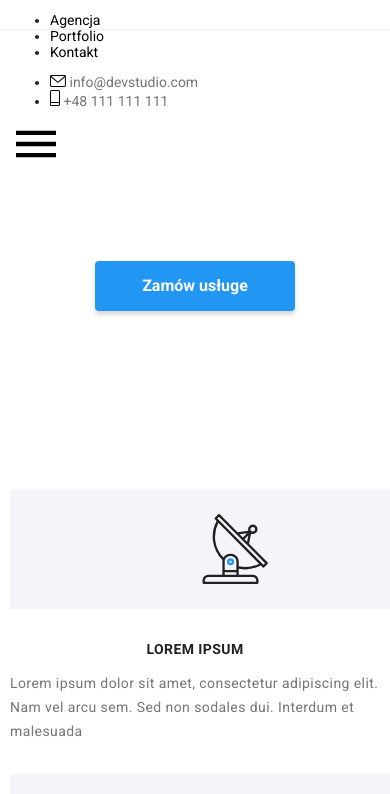
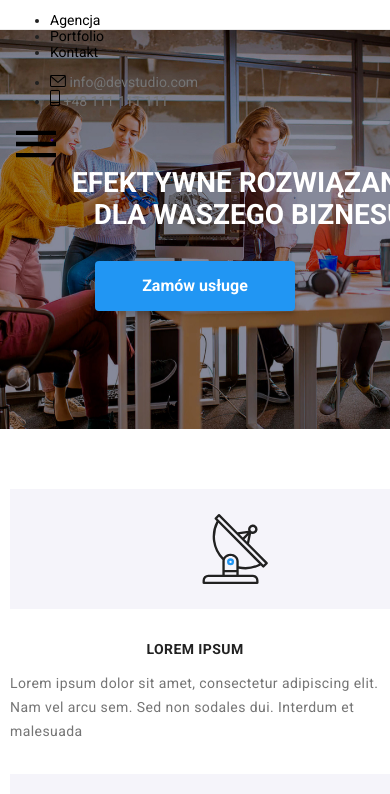
Before and after one commit to HannaRogalska/goit-markup-hw-08, a plain HTML site: page index.html in a window 390 px wide. Shown: the part 50-844 px from the top of the page. Drawn offline with nearby package versions, Linux system fonts and the light colour scheme; files that its build step writes are made by us from their sources.

Commit message:
Update _banner.scss

```diff
--- a/sass/components/_banner.scss
+++ b/sass/components/_banner.scss
@@ -1,6 +1,6 @@
 // banner-mobile
 .banner {
-  background-image: url(./images/banner-mobile.jpg);
+  background-image: url(../../images/banner-mobile.jpg);
   background-repeat: no-repeat;
   background-position: center top;
   padding: 118px 0px;
```
